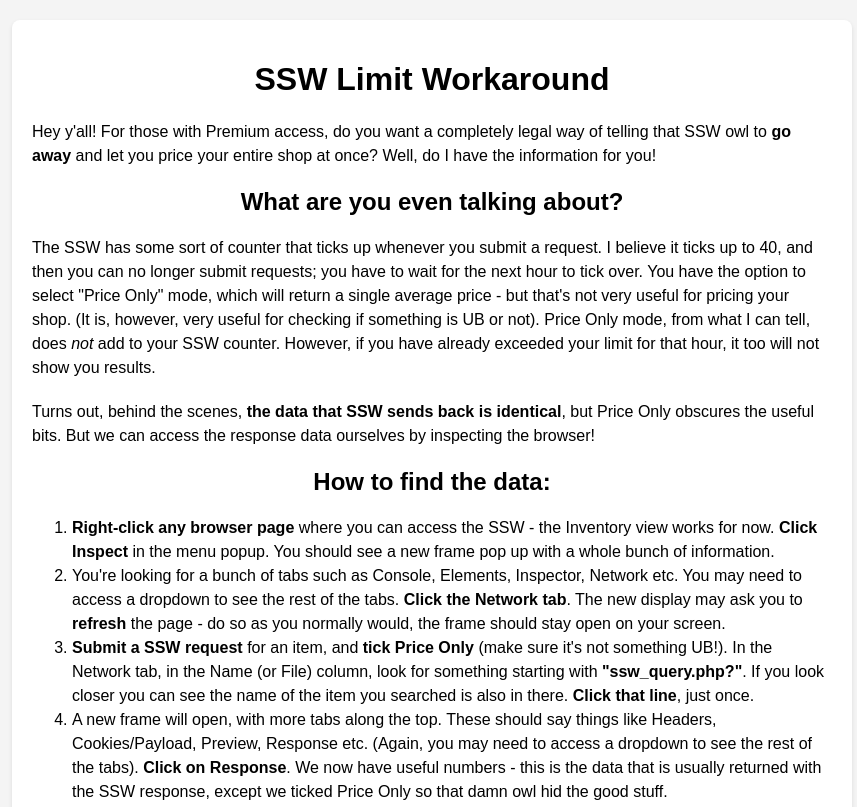
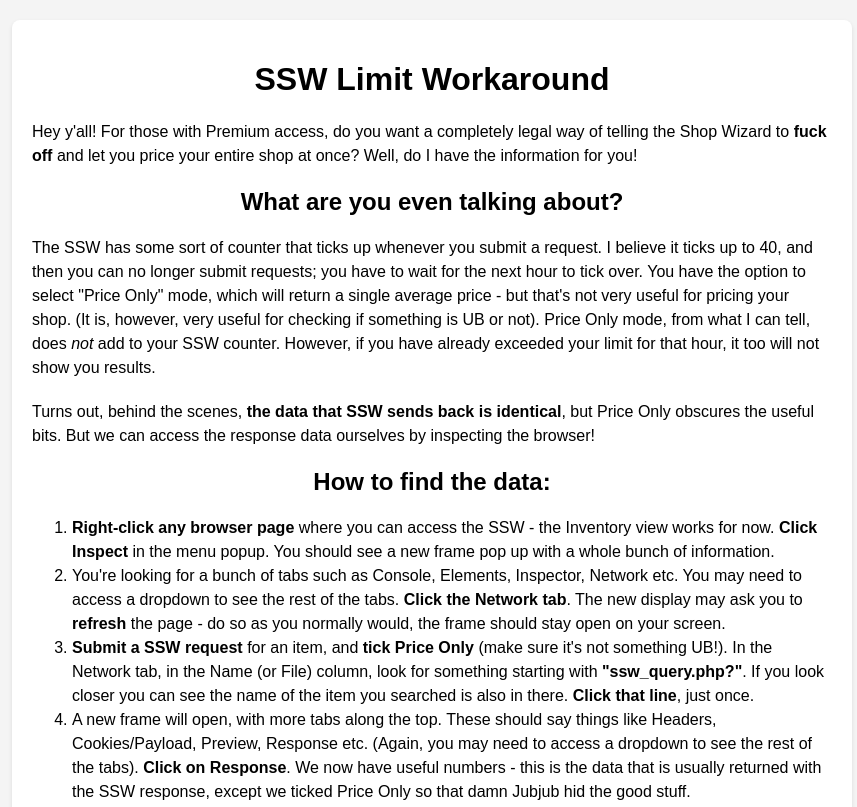
Before and after one commit to Courtyen/courtyen.github.io, a plain HTML site: page index.html in a window 1280 px wide. Shown: the top 807 px of the page, without its empty margins (208-1065 px from the left). Drawn offline with Linux system fonts and the light colour scheme.

Commit message:
removed my shame

```diff
--- a/index.html
+++ b/index.html
@@ -95,8 +95,8 @@
     <div class="container">
         <h1>SSW Limit Workaround</h1>
 
-        <p class="instruct">Hey y'all! For those with Premium access, do you want a completely legal way of telling that SSW owl to
-            <strong>go away</strong> and let you price your entire shop at once? Well, do I have the information for you!</p>
+        <p class="instruct">Hey y'all! For those with Premium access, do you want a completely legal way of telling the Shop Wizard to
+            <strong>fuck off</strong> and let you price your entire shop at once? Well, do I have the information for you!</p>
 
         <h2>What are you even talking about?</h2>
 <p class="instruct">The SSW has some sort of counter that ticks up whenever you submit a request. I believe it ticks up to 40, and then you can
@@ -119,7 +119,7 @@
     <li>
         A new frame will open, with more tabs along the top. These should say things like Headers, Cookies/Payload, Preview, Response etc.
         (Again, you may need to access a dropdown to see the rest of the tabs). <b>Click on Response</b>.
-        We now have useful numbers - this is the data that is usually returned with the SSW response, except we ticked Price Only so that damn owl hid the good stuff.
+        We now have useful numbers - this is the data that is usually returned with the SSW response, except we ticked Price Only so that damn Jubjub hid the good stuff.
     </li>
 </ol>
 
```
